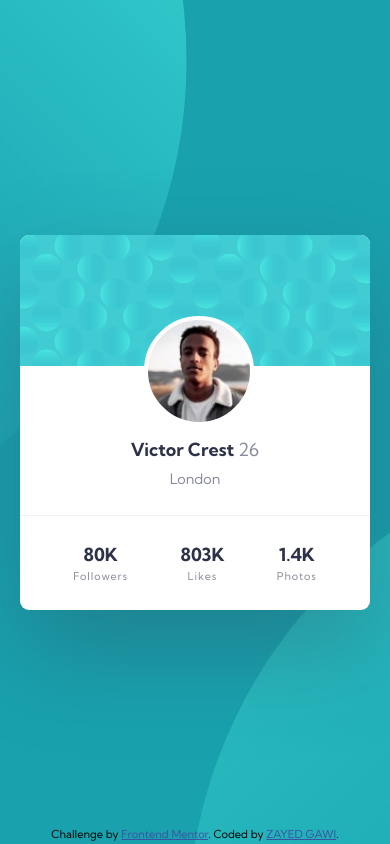
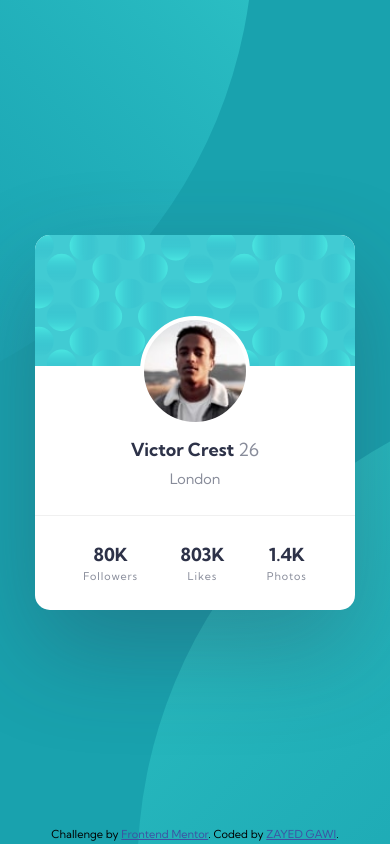
Before and after one commit to RaeInTech/frontend-mentor-challenges, a plain HTML site: page profile-card-component-main/index.html in a window 390 px wide. Drawn offline with Linux system fonts and the light colour scheme.

Commit message:
Added styling adjustments for mobile view

```diff
--- a/profile-card-component-main/scss/style.scss
+++ b/profile-card-component-main/scss/style.scss
@@ -23,7 +23,7 @@ body {
 main {
   align-self: center;
   background: #ffffff;
-  border-radius: 0.5rem;
+  border-radius: 0.83rem;
   box-shadow: hsl(229, 23%, 23%, 0.3) 0px 40px 100px;
   display: flex;
   flex-direction: column;
@@ -52,7 +52,6 @@ main {
     border: 4px #ffffff solid;
     border-radius: 50%;
     height: 110px;
-    left: 6.9rem;
     position: absolute;
     top: 4.5rem;
     width: 110px;
@@ -123,3 +122,13 @@ footer {
     font-size: 11px;
   }
 }
+
+// Stylling for mobile view
+@media screen and (max-width: 600px) {
+  body {
+    background-position: right 35vw bottom 50vh, left 35vw top 45vh;
+  }
+  main {
+    width: 320px;
+  }
+}
```
Also changed, not shown: profile-card-component-main/css/style.css, 1 other file.
